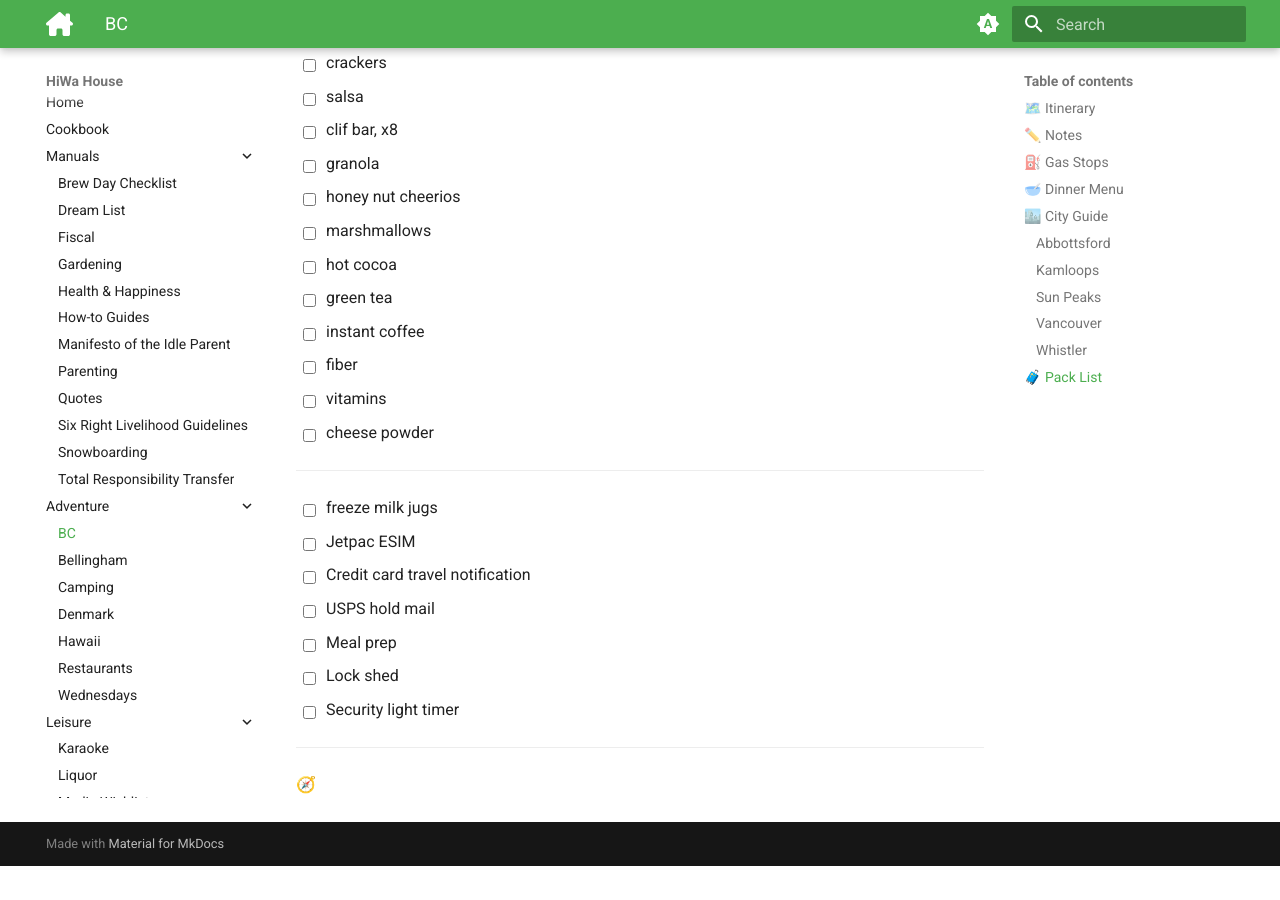
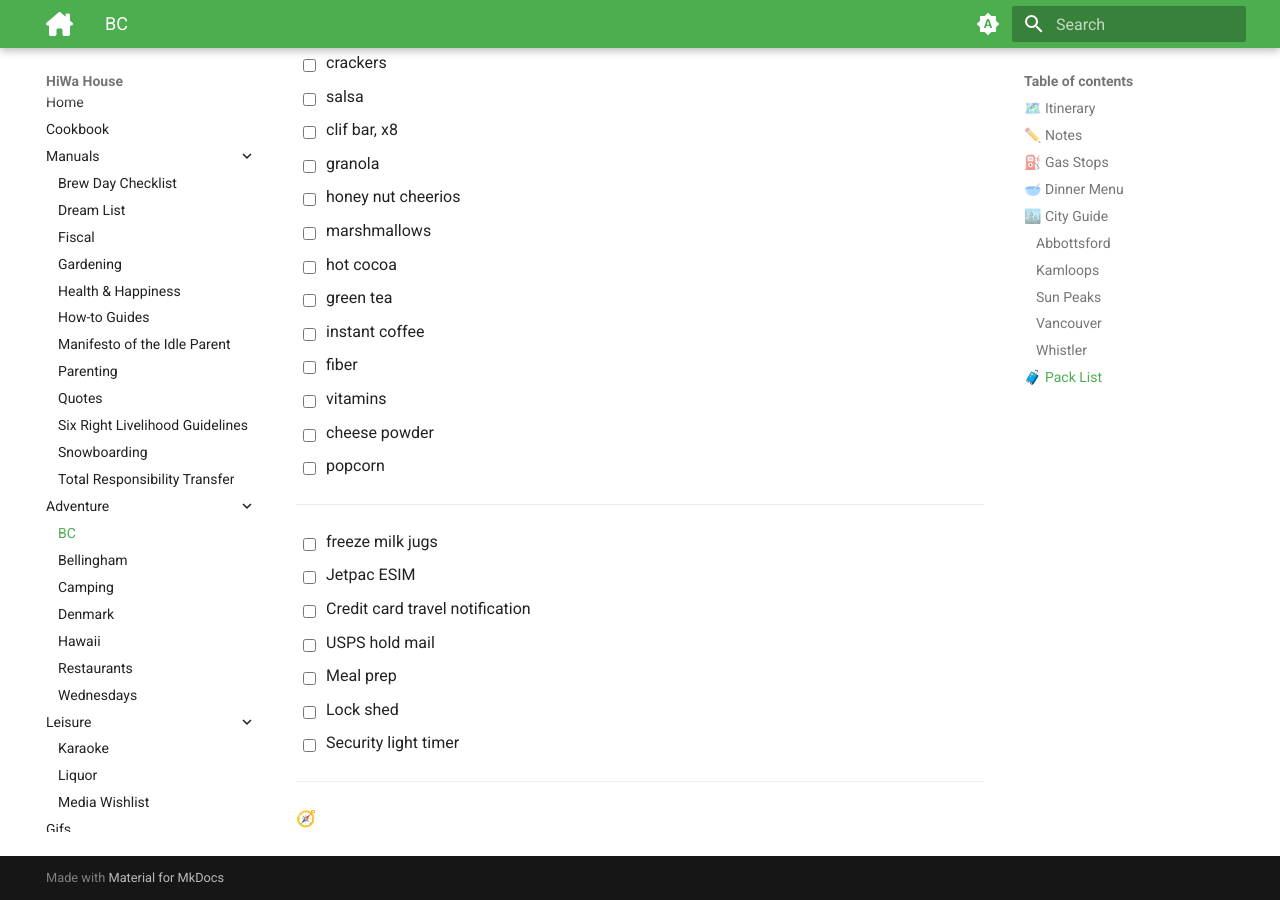
Before and after one commit to hiwa-house/teletraan, an MkDocs documentation site: the page built from docs/adventure/bc.md, in a window 1280 px wide and 900 px high, scrolled down 6953 px. Built offline with MkDocs 1.6.1 and Material for MkDocs 9.7.7, drawn with Linux system fonts in a browser that asks for light colours; comment, search, counter and statistics services are not loaded; before the commit the page ends 7819 px from its top, so only the background shows below that.

Commit message:
Update bc.md

```diff
--- a/docs/adventure/bc.md
+++ b/docs/adventure/bc.md
@@ -220,6 +220,7 @@
 - [ ] fiber
 - [ ] vitamins
 - [ ] cheese powder
+- [ ] popcorn
 ---
 - [ ] freeze milk jugs
 - [ ] Jetpac ESIM
```
